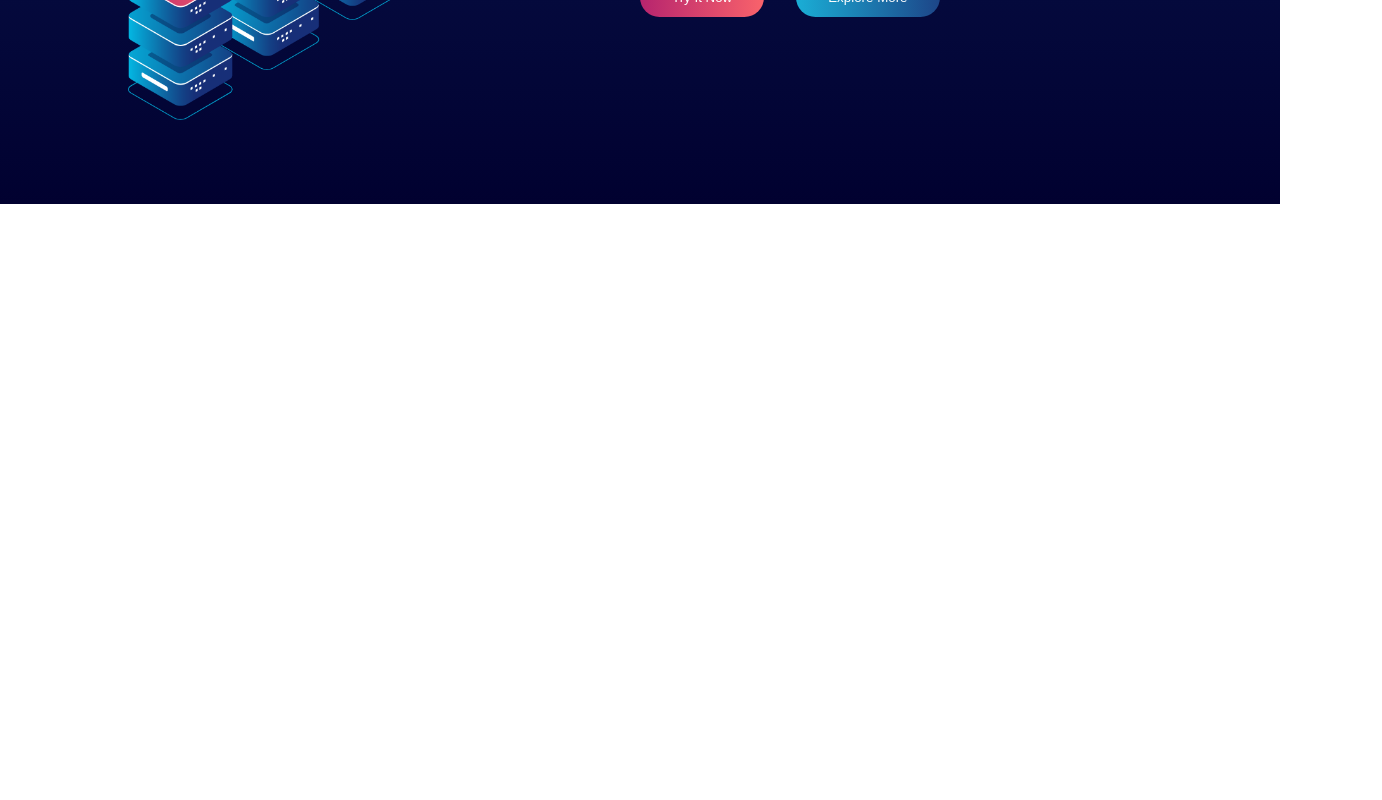
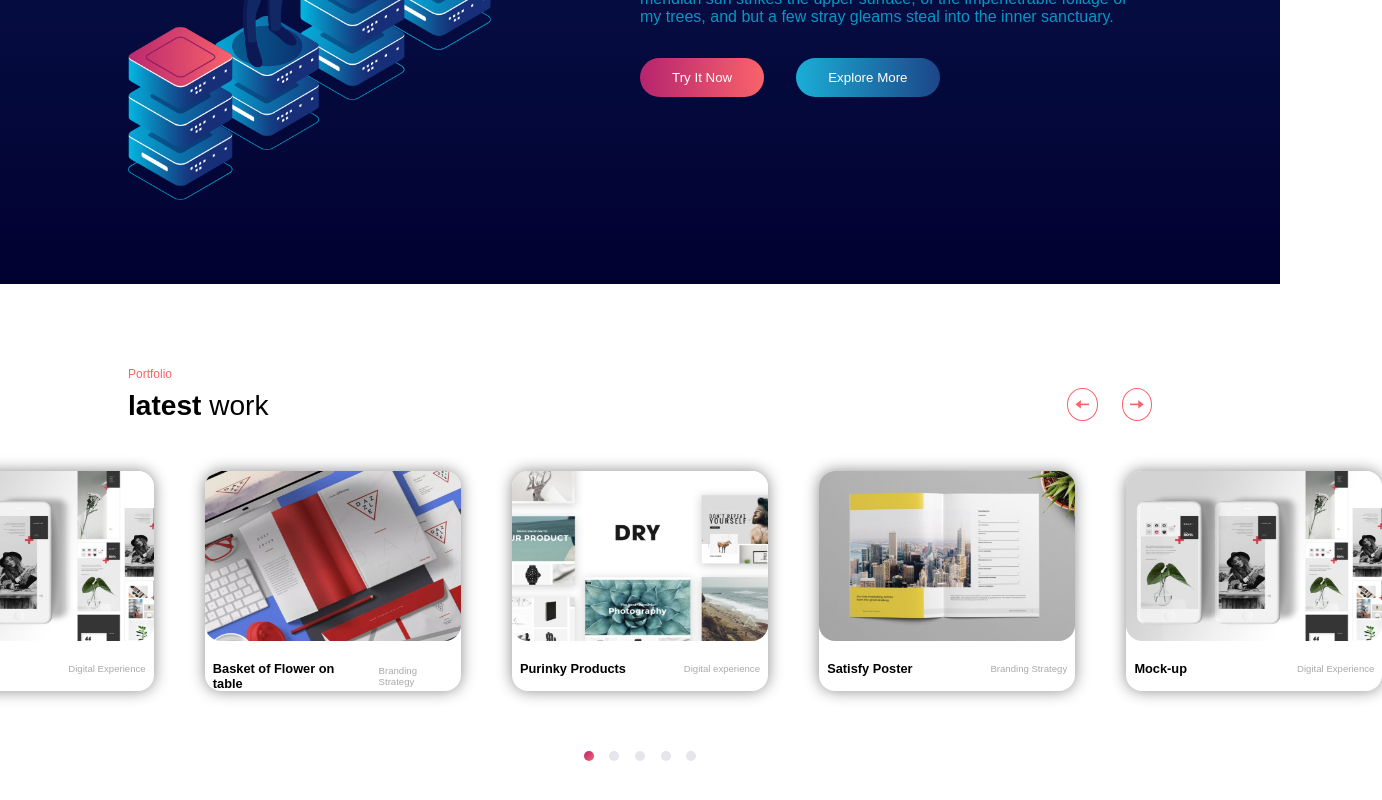
Before and after one commit to Salano24/proj-html-vuejs, a Vue app: page / in a window 1280 px wide. Shown: the part 1905-2705 px from the top of the page, 1382 px wide, since content can reach past the window. Before the commit the page ends 2109 px from the top, so only its background shows below. Built offline with nearby package versions, Linux system fonts and the light colour scheme.

Commit message:
fine latest work section

```diff
--- a/src/components/AppMain.vue
+++ b/src/components/AppMain.vue
@@ -1,6 +1,8 @@
 <script>
 import WhatWeDo from '../components/WhatWeDo.vue'
 import BusinessStrategy from '../components/BusinessStrategy.vue'
+import LatestWork from '../components/LatestWork.vue'
+
 
 
 export default {
@@ -8,6 +10,7 @@ export default {
         components: {
            WhatWeDo,
            BusinessStrategy,
+           LatestWork,
         }
 
     }
@@ -16,6 +19,7 @@ export default {
 <template>
    <WhatWeDo />
    <BusinessStrategy />
+   <LatestWork />
 </template>
 
 <style>
--- /dev/null
+++ b/src/components/LatestWork.vue
@@ -0,0 +1,199 @@
+<script>
+export default{
+    name: 'LatestWork'
+}
+</script>
+
+<template>
+<div class="container">
+    <span class="portfolio">Portfolio</span>
+    <div class="work">
+        <div class="work_text">
+            <h3><span class="strong">latest</span> work</h3>
+        </div>
+        <div class="work_arrow">
+            <span>🠄</span>
+            <span>🠆</span>
+        </div>
+    </div>
+</div>
+
+<div class="carousuel">
+    <div class="card cut_left">
+        <img src="../assets/img/84316050-0af0-49db-a53a-241d47ddad0e-2-790x576.jpg" alt="">
+        <div class="carosuel_text">
+        <h6>Mock-up</h6>
+        <span>Digital Experience</span>
+        </div>
+    </div>
+
+    <div class="card mid_left">
+        <img src="../assets/img/8wa60okr-1-790x576.jpg" alt="">
+        <div class="carosuel_text">
+        <h6>Basket of Flower on table</h6>
+        <span>Branding Strategy</span>
+        </div>
+    </div>
+
+    <div class="card center">
+        <img src="../assets/img/DRY-1-790x576.jpg" alt="">
+        <div class="carosuel_text">
+        <h6>Purinky Products</h6>
+        <span>Digital experience</span>
+        </div>
+    </div>
+
+    <div class="card mid_right">
+        <img src="../assets/img/a247b00b-3621-470f-b4b8-b3ac46f25907-1-790x576.jpg" alt="">
+        <div class="carosuel_text">
+        <h6>Satisfy Poster</h6>
+        <span>Branding Strategy</span>
+        </div>
+    </div>
+
+    <div class="card cut_right">
+        <img src="../assets/img/84316050-0af0-49db-a53a-241d47ddad0e-2-790x576.jpg" alt="">
+        <div class="carosuel_text">
+        <h6>Mock-up</h6>
+        <span>Digital Experience</span>
+        </div>
+    </div>
+
+    </div>
+    <div class="dot">
+        <div class="active"></div>
+        <div></div>
+        <div></div>
+        <div></div>
+        <div></div>
+    </div>
+</template>
+
+<style lang="scss">
+   .container{
+    padding-top: 5rem;
+
+    .portfolio{
+        font-size: 0.75rem;
+        color: #f9636b;
+    }
+
+    .work{
+        display: flex;
+        justify-content: space-between;
+        padding-bottom: 3rem;
+        padding-top: 0.5rem;
+
+        .work_text{
+            font-size: 1.5rem;
+           h3{
+            font-weight: 300;
+
+
+           span{
+            font-weight: 700;
+           }
+           }
+        }
+
+        .work_arrow{
+            color: #f9636b;
+            span{
+                border: 1px solid #f9636b;
+                border-radius: 50%;
+                padding: 0.3rem 0.4rem;
+                font-size: 1.2rem;
+                margin-left: 1.5rem;
+
+            }
+        }
+
+    }
+
+   }
+   .cut_left{
+            position: absolute;
+            left: -8%;
+        }
+
+   .cut_right{
+            position: absolute;
+            right: -8%;
+        }
+
+        .mid_left{
+            position: absolute;
+            left: 16%;
+        }
+
+        .mid_right{
+            position: absolute;
+            right: 16%;
+        }
+
+        .center{
+            position: absolute;
+            right: 40%;
+        }
+
+   .carousuel{
+    display: flex;
+    justify-content: space-between;
+    position: relative;
+    .card{
+     height: 220px;
+     width: 20%;
+     border-radius: 1rem;
+     box-shadow:0px 0px 15px #8d8b8b;
+     margin-bottom: 3rem;
+
+
+
+       .carosuel_text{
+        display: flex;
+        justify-content: space-between;
+        align-items: center;
+
+        h6{
+            font-weight: 700;
+            font-size: 0.8rem;
+            padding: 1rem 0.5rem;
+        }
+
+        span{
+            font-size: 0.6rem;
+            padding: 1rem 0.5rem;
+            color: #aaaaaa;
+
+        }
+       }
+
+        img{
+        height: 170px;
+        width: 100%;
+        border-radius: 1rem;
+    }
+    }
+
+   }
+
+   .dot{
+    display: flex;
+    justify-content: space-around;
+    width: 10%;
+    margin: auto;
+    margin-bottom:3rem ;
+    margin-top: 280px;
+      div{
+        height: 10px;
+        width: 10px;
+        background-color: #e5e5ea;
+        border: 0;
+        border-radius: 50%;
+      }
+
+    .active{
+        background: linear-gradient(to bottom right, #b6246e 0%, #f9636b 100%);
+    }
+   }
+</style>
```
